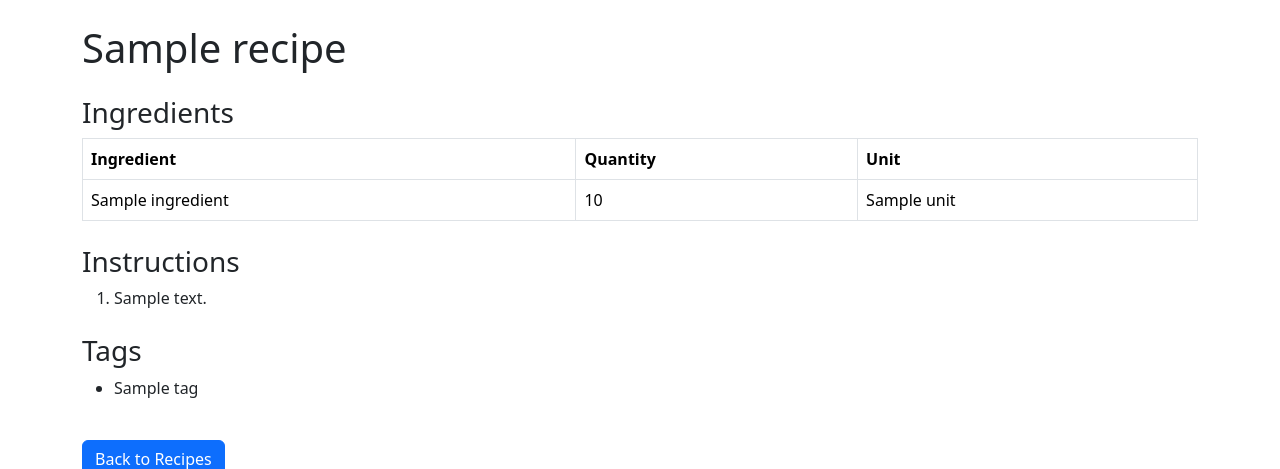
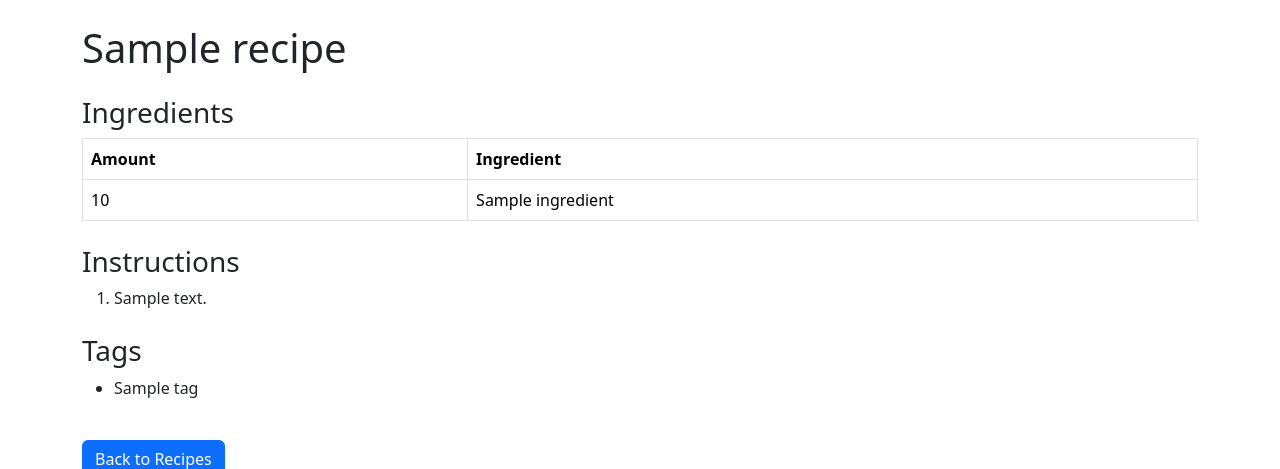
Before and after one commit to philenox/blog_source, a Django app: template blog/templates/recipe_detail.html in a window 1280 px wide. Shown: the top 469 px of the page. Run offline with Django 3.2, Linux system fonts and the light colour scheme; the template is opened without the code that fills it: most values are stand-ins (such as "Sample title", 1, 10 or a date in 2020); some libraries are stand-ins or nearby versions.

Commit message:
updated database to to handle the new fileds correctly

```diff
--- a/blog/templates/recipe_detail.html
+++ b/blog/templates/recipe_detail.html
@@ -13,17 +13,15 @@
         <table class="table table-bordered">
             <thead>
                 <tr>
+                    <th>Amount</th>
                     <th>Ingredient</th>
-                    <th>Quantity</th>
-                    <th>Unit</th>
                 </tr>
             </thead>
             <tbody>
                 {% for item in ingredients %}
                 <tr>
+                    <td>{{ item.amount }}</td>
                     <td>{{ item.ingredient.ingredient_name }}</td>
-                    <td>{{ item.quantity }}</td>
-                    <td>{{ item.unit }}</td>
                 </tr>
                 {% endfor %}
             </tbody>
--- a/recipes/models.py
+++ b/recipes/models.py
@@ -40,8 +40,7 @@ class Recipeingredients(models.Model):
                                    blank=True,
                                    null=True,
                                    related_name='ingredient_recipes')
-    quantity = models.FloatField(blank=True, null=True)
-    unit = models.TextField(blank=True, null=True)
+    amount = models.FloatField(blank=True, null=True)
 
     class Meta:
         managed = False
@@ -53,7 +52,7 @@ class Recipetags(models.Model):
                                   on_delete=models.DO_NOTHING,
                                   primary_key=True,
                                   blank=True,
-                                  related_name='recipe_tags')  # The composite primary key (recipe_id, tag_id) found, that is not supported. The first column is selected.
+                                  related_name='recipe_tags')
     tag = models.ForeignKey('Tags',
                             models.DO_NOTHING,
                             blank=True,
```
Also changed, not shown: recipes.db, recipes/migrations/0002_ingredients_instructions_recipes_tags_and_more.py (added).
